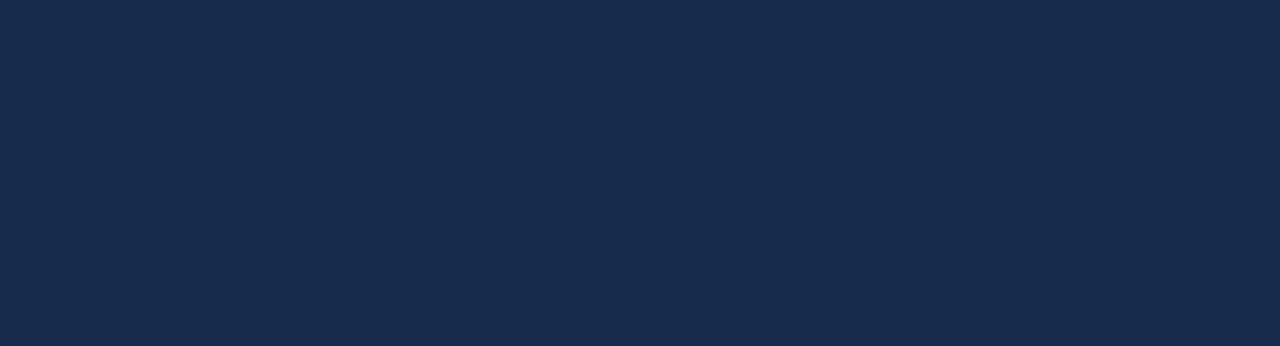
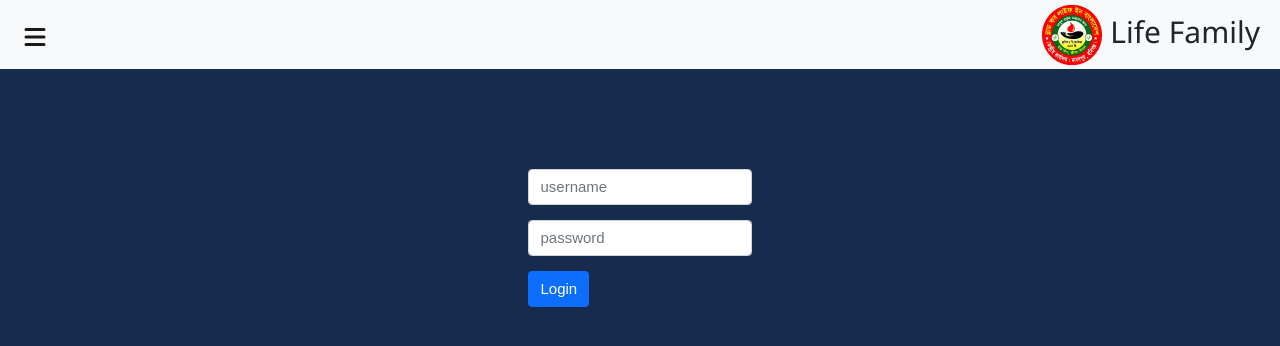
Before and after one commit to murshedkoli/life-family-blood-group-client, a React (Create React App) app: page /login in a window 1280 px wide. Shown: the top 346 px of the page. Built offline with nearby package versions, Linux system fonts and the light colour scheme; a web font is replaced by a local one.

Commit message:
update admin and search

```diff
--- a/src/App.js
+++ b/src/App.js
@@ -10,6 +10,9 @@ import Home from './components/Home/Home';
 import Registration from './components/Registration/Registration';
 import SignleDoner from './components/SignleDoner/SignleDoner';
 import DonateInfo from './components/DonateInfo';
+import Login from './components/Admin/Login';
+import PrivateRoute from './components/Admin/PrivateRoute';
+import Adminpan from './components/Admin/Adminpan';
 
 function App() {
   return (
@@ -28,6 +31,12 @@ function App() {
           <Route path="/info">
             <DonateInfo/>
           </Route>
+          <Route path="/login">
+          <Login/>
+          </Route>
+          <PrivateRoute path="/admin">
+            <Adminpan/>
+          </PrivateRoute>
 
         </Switch>
       </Router>
--- /dev/null
+++ b/src/components/Admin/Adminpan.js
@@ -0,0 +1,53 @@
+import React, { useEffect, useState } from 'react';
+import DonerForHome from '../DonerList/DonerForHome';
+import Heder from '../Header/Heder';
+import loading from '../../photos/loading.svg'
+
+const Adminpan = () => {
+
+
+
+    document.title ="Admin Page | Life Family Blood Donation Group"
+    const [formData, setFormData] = useState('');
+
+    const [doners, setDoners] = useState([]);
+
+    //http://localhost:5000
+    //https://life-family-server.herokuapp.com
+    useEffect(() => {
+        fetch('https://life-family-server.herokuapp.com/doner-search?name=' + formData)
+            .then(res => res.json())
+            .then(data => {
+
+                setDoners(data.reverse());
+
+            })
+    }, [formData])
+
+
+
+    const handleOnBlur = e => {
+
+        setFormData(e.target.value);
+
+    }
+
+    return (
+        <div>
+            <Heder/>
+            <div className="container">
+                <input style={{width:'100%', padding:'10px', borderRadius:'10px'}} onChange={handleOnBlur} type="text" placeholder="দাতার নাম দিয়ে খুজুন" />
+            </div>
+            <div className="mt-3 container">
+
+            {
+                doners.length ? doners.map(doner => <DonerForHome doner={doner} />
+
+                ) : <div style={{ display: 'flex', justifyContent: 'center' }}><img style={{ marginTop: '100px', }} src={loading} alt="loading img"></img></div>
+            }
+        </div>
+        </div>
+    );
+};
+
+export default Adminpan;
--- /dev/null
+++ b/src/components/Admin/Login.js
@@ -0,0 +1,56 @@
+import React, { useState } from 'react';
+import { useHistory, useLocation } from 'react-router';
+import Heder from '../Header/Heder';
+
+const Login = () => {
+
+    let history = useHistory();
+    let location = useLocation();
+    let { from } = location.state || { from: { pathname: "/admin" } };
+
+
+    const [formData, setFormData] = useState({});
+
+    const handleBlur = e => {
+        const newData = { ...formData };
+        newData[e.target.name] = e.target.value;
+        setFormData(newData)
+    }
+
+    const onSubmit = (e) => {
+        if (formData.userName === "lifeFamily01" && formData.password === "aliAfzal") {
+
+            const user = {name: 'afzal', role:'admin'}
+
+            sessionStorage.setItem('user', JSON.stringify(user))
+            history.replace(from);
+
+        } else {
+            alert('you are not admin')
+        }
+        e.preventDefault()
+    }
+
+    return (
+        <div>
+            <Heder />
+
+
+            <div className="container d-flex justify-content-center align-item-center">
+                <form style={{ marginTop: '100px' }} onSubmit={onSubmit}>
+                    <div className="mb-3">
+                        <input onBlur={handleBlur} type="text" className="form-control" name="userName" placeholder="username" />
+                    </div>
+                    <div className="mb-3">
+                        <input onBlur={handleBlur} type="password" className="form-control" name="password" placeholder="password" />
+                    </div>
+
+                    <button type="submit" className="btn btn-primary">Login</button>
+                </form>
+            </div>
+        </div>
+
+    );
+};
+
+export default Login;
--- /dev/null
+++ b/src/components/Admin/PrivateRoute.js
@@ -0,0 +1,33 @@
+import { useEffect, useState } from "react";
+import { Redirect, Route } from "react-router";
+
+function PrivateRoute({ children, ...rest }) {
+
+
+    const [user, setUser] = useState({});
+    console.log(user)
+
+    useEffect(() => {
+        const user = JSON.parse(sessionStorage.getItem('user'));
+        setUser(user)
+    }, [])
+
+    return (
+        <Route
+            {...rest}
+            render={({ location }) =>
+                user ? (
+                    children
+                ) : (
+                    <Redirect
+                        to={{
+                            pathname: "/login",
+                            state: { from: location }
+                        }}
+                    />
+                )
+            }
+        />
+    );
+}
+export default PrivateRoute;
--- a/src/components/CardBody.js
+++ b/src/components/CardBody.js
@@ -10,6 +10,7 @@ const CardBody = ({doners}) => {
 
 
         <SingleInfoCard heading={'নিবন্ধিত সদস্য'} number={doners.length} footer={"সর্বমোট নিবন্ধিত"}/>
+        <SingleInfoCard heading={'রক্ত দানের সংখ্যা'} number={20} footer={"১ লা জানুয়ারী ২০২১ হতে"}/>
 
         </div>
     );
--- a/src/components/SingleInfoCard.js
+++ b/src/components/SingleInfoCard.js
@@ -19,7 +19,7 @@ const SingleInfoCard = ({heading, number, footer}) => {
               </div>
               <p class="mt-3 mb-0 text-sm">
                 <span class="text-success mr-2"><i class="fa fa-arrow-up"></i> </span>
-                <span > {footer} </span>
+                <span className="text-muted"> {footer} </span>
               </p>
             </div>
           </div>
```
